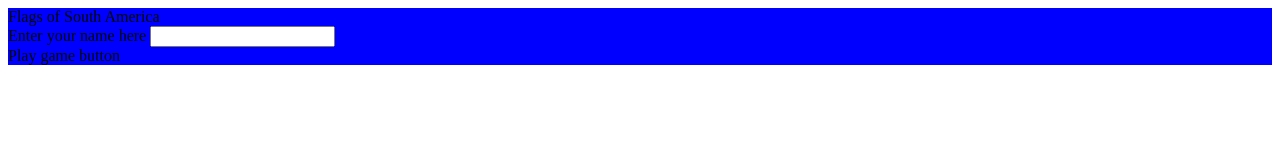
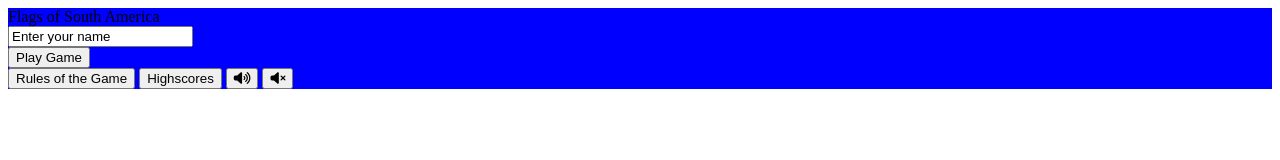
Before and after one commit to antoniog675/JavaScript-Portfolio-Project-2, a plain HTML site: page index.html in a window 1280 px wide. Drawn offline with Linux system fonts and the light colour scheme; a web font is replaced by a local one.

Commit message:
Add basic structure to html, add font awesome kit

```diff
--- a/index.html
+++ b/index.html
@@ -10,11 +10,18 @@
 <body>
     <div class="main-headers">
         <div class="title">Flags of South America</div>
-        <label>Enter your name here</label>
-        <input type="text" id="fname" name="fname">
-        <div>Play game button</div>
+        <input type="text" id="playerName" name="playerName" value="Enter your name">
+        <div>
+        <button>Play Game</button>
+        </div>
     </div>
-    <div></div>
+    <div class="game-features">
+        <button>Rules of the Game</button>
+        <button>Highscores</button>
+        <button id="toggle-sound"><i class="fa-solid fa-volume-high"></i></button>
+        <button id="toggle-sound"><i class="fa-solid fa-volume-xmark"></i></button>
+    </div>
+    <script src="https://kit.fontawesome.com/dd267b0d96.js" crossorigin="anonymous"></script>
     <script src="assets/js/script.js"></script>
 </body>
 </html>
```
